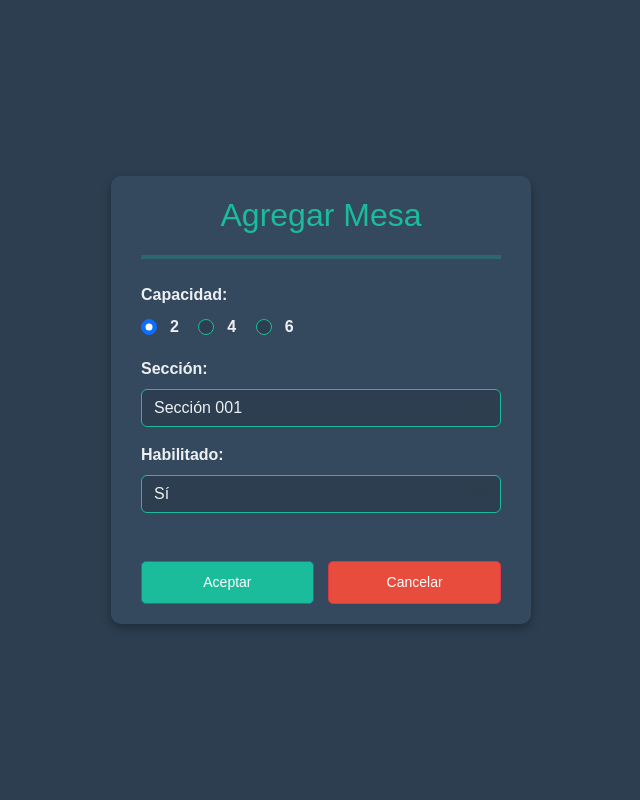
After one commit to Devmetrio/ADS-restaurante, a PHP site: page /ModuloAdministracion/UCgestionarMesas/indexFormMesas.php in a window 1280 px wide. The commit adds this page. Shown: the whole page, without its empty margins (319-959 px from the left). Run offline with PHP 8.4, Linux system fonts and the light colour scheme; the visitor is signed in with stand-in values (Sample User, id 1); some libraries are stand-ins or nearby versions.

Commit message:
Implementacion de UC gestionar mesas

```diff
--- /dev/null
+++ b/ModuloAdministracion/UCgestionarMesas/formMesas.php
@@ -0,0 +1,159 @@
+<?php
+
+class formMesas
+{
+    public function formMesasShow()
+    {
+?>
+        <!DOCTYPE html>
+        <html lang="en">
+
+        <head>
+            <meta charset="UTF-8">
+            <meta name="viewport" content="width=device-width, initial-scale=1.0">
+            <title>Formulario - Agregar Mesa</title>
+            <link href="https://cdn.jsdelivr.net/npm/sweetalert2@11.7.0/dist/sweetalert2.min.css" rel="stylesheet">
+            <link href="https://cdn.jsdelivr.net/npm/bootstrap@5.3.0/dist/css/bootstrap.min.css" rel="stylesheet">
+            <script src="https://cdn.jsdelivr.net/npm/bootstrap@5.3.0/dist/js/bootstrap.bundle.min.js"></script>
+            <style>
+                body {
+                    font-family: Arial, sans-serif;
+                    background-color: #2c3e50;
+                    /* Color empresarial */
+                    color: #ecf0f1;
+                    display: flex;
+                    justify-content: center;
+                    align-items: center;
+                    height: 100vh;
+                    margin: 0;
+                }
+
+                .form-container {
+                    background-color: #34495e;
+                    /* Fondo del formulario */
+                    padding: 20px 30px;
+                    border-radius: 10px;
+                    box-shadow: 0 4px 10px rgba(0, 0, 0, 0.3);
+                    width: 420px;
+                }
+
+                .form-container h2 {
+                    margin: 0 0 20px;
+                    font-size: 32px;
+                    text-align: center;
+                    color: #1abc9c;
+                    /* Verde empresarial */
+                }
+
+                .form-group label {
+                    font-weight: bold;
+                }
+
+                .form-check-inline {
+                    display: inline-block;
+                    margin-right: 15px;
+                }
+
+                .form-check-label {
+                    margin-left: 5px;
+                }
+
+                .form-select,
+                .form-check-input {
+                    background-color: #2c3e50;
+                    color: #ecf0f1;
+                    border: 1px solid #1abc9c;
+                }
+
+                .form-select:focus,
+                .form-check-input:focus {
+                    border-color: #16a085;
+                    box-shadow: none;
+                }
+
+                .form-actions {
+                    display: flex;
+                    justify-content: space-between;
+                }
+
+                .btn {
+                    width: 48%;
+                    padding: 10px;
+                    border-radius: 5px;
+                    font-size: 14px;
+                    cursor: pointer;
+                    transition: background-color 0.3s ease;
+                }
+
+                .btn-primary {
+                    background-color: #1abc9c;
+                    color: #ffffff;
+                }
+
+                .btn-primary:hover {
+                    background-color: #16a085;
+                }
+
+                .btn-danger {
+                    background-color: #e74c3c;
+                    color: #ffffff;
+                }
+
+                .btn-danger:hover {
+                    background-color: #c0392b;
+                }
+
+                hr{
+                    border: 2px solid #1abc9c;
+                }
+            </style>
+        </head>
+
+        <body>
+            <div class="form-container">
+                <h2>Agregar Mesa</h2>
+                <hr >
+                <form action="/ModuloAdministracion/UCgestionarMesas/getMesas.php" method="POST">
+                    <div class="form-group mb-3 mt-4">
+                        <label for="capacidad" class="mb-2">Capacidad:</label>
+                        <div>
+                            <div class="form-check form-check-inline">
+                                <input class="form-check-input" type="radio" name="capacidad" id="capacidad2" value="2" checked>
+                                <label class="form-check-label" for="capacidad2">2</label>
+                            </div>
+                            <div class="form-check form-check-inline">
+                                <input class="form-check-input" type="radio" name="capacidad" id="capacidad4" value="4">
+                                <label class="form-check-label" for="capacidad4">4</label>
+                            </div>
+                            <div class="form-check form-check-inline">
+                                <input class="form-check-input" type="radio" name="capacidad" id="capacidad6" value="6">
+                                <label class="form-check-label" for="capacidad6">6</label>
+                            </div>
+                        </div>
+                    </div>
+                    <div class="form-group mb-3">
+                        <label for="seccion" class="mb-2">Sección:</label>
+                        <select id="seccion" name="seccion" class="form-select">
+                            <option value="1">Sección 001</option>
+                        </select>
+                    </div>
+                    <div class="form-group mb-3">
+                        <label for="habilitado" class="mb-2">Habilitado:</label>
+                        <select id="habilitado" name="habilitado" class="form-select">
+                            <option value="1">Sí</option>
+                            <option value="0">No</option>
+                        </select>
+                    </div>
+                    <div class="form-actions mt-5">
+                        <button type="submit" class="btn btn-primary" name="AbtnAceptar">Aceptar</button>
+                        <button type="submit" class="btn btn-danger" name="AbtnCancelar">Cancelar</button>
+                    </div>
+                </form>
+            </div>
+        </body>
+        <script src="https://cdn.jsdelivr.net/npm/sweetalert2@11.7.0/dist/sweetalert2.all.min.js"></script>
+        </html>
+<?php
+    }
+}
+?>
--- /dev/null
+++ b/ModuloAdministracion/UCgestionarMesas/indexFormMesas.php
@@ -0,0 +1,13 @@
+<?php
+include_once($_SERVER['DOCUMENT_ROOT'] . '/ModuloAdministracion/UCgestionarMesas/formMesas.php');
+
+session_start();
+
+if (!isset($_SESSION['autenticado'])) {
+  header('Location: /');
+  exit();
+}
+
+$formMesasObject = new formMesas();
+$formMesasObject->formMesasShow();
+?>
--- a/compartido/viewMensajeSistema.php
+++ b/compartido/viewMensajeSistema.php
@@ -10,7 +10,8 @@ class viewMensajeSistema
           icon: "<?= $icono ?>",
           title: "<?= $titulo ?>",
           text: "<?= $texto ?>",
-          confirmButtonText: "Ok"
+          confirmButtonText: "Ok",
+          heightAuto: false
         });
       </script>
     <?php
```
Also changed, not shown: ModuloAdministracion/UCgestionarMesas/controlGestionMesas.php (+32 -0 lines), ModuloAdministracion/UCgestionarMesas/getMesas.php (+109 -1 lines), ModuloAdministracion/UCgestionarMesas/panelGestionarMesas.php (+47 -7 lines), compartido/viewMensajeValidacion.php (added, +27 -0 lines), modelo/Mesa.php (+3 -15 lines), ModuloServicio/UCgenerarPedidoPlato/indexControlOrden.php (added).
